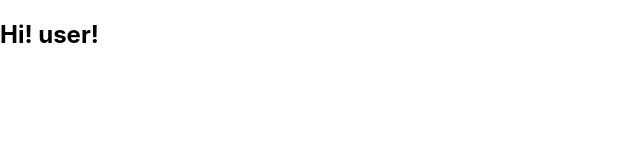
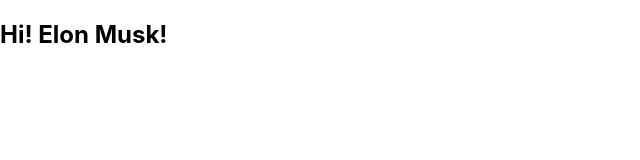
Before and after one commit to 01Danil/fm_react_16-06, a React (Create React App) app: page / in a window 1280 px wide. Shown: the top 160 px of the page, without its empty margins (0-640 px from the left). Built offline with nearby package versions, Linux system fonts and the light colour scheme.

Commit message:
Add props at Chao

```diff
--- a/src/App.js
+++ b/src/App.js
@@ -4,8 +4,7 @@ import React from "react";
 import Chao from "./components/Chao";
 
 function App() {
-  //return React.createElement(Chao);
-  return <Chao />;
+  return <Chao name="Elon Musk" />;
 }
 
 export default App;
--- a/src/components/Chao/index.js
+++ b/src/components/Chao/index.js
@@ -2,7 +2,8 @@ import { Component } from "react";
 
 class Chao extends Component {
   render() {
-    return <h2>Hi! user!</h2>;
+    const { name } = this.props;
+    return <h2>Hi! {name}!</h2>;
   }
 }
 
```
